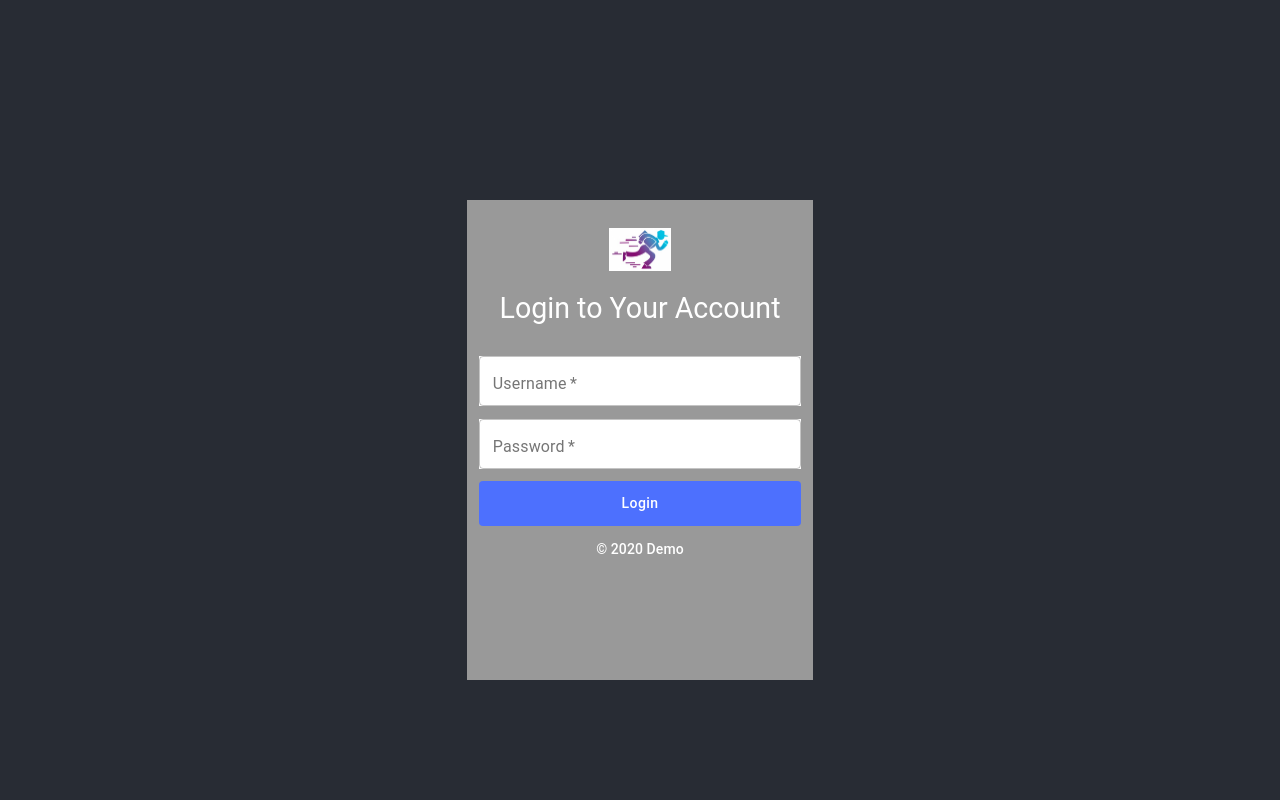
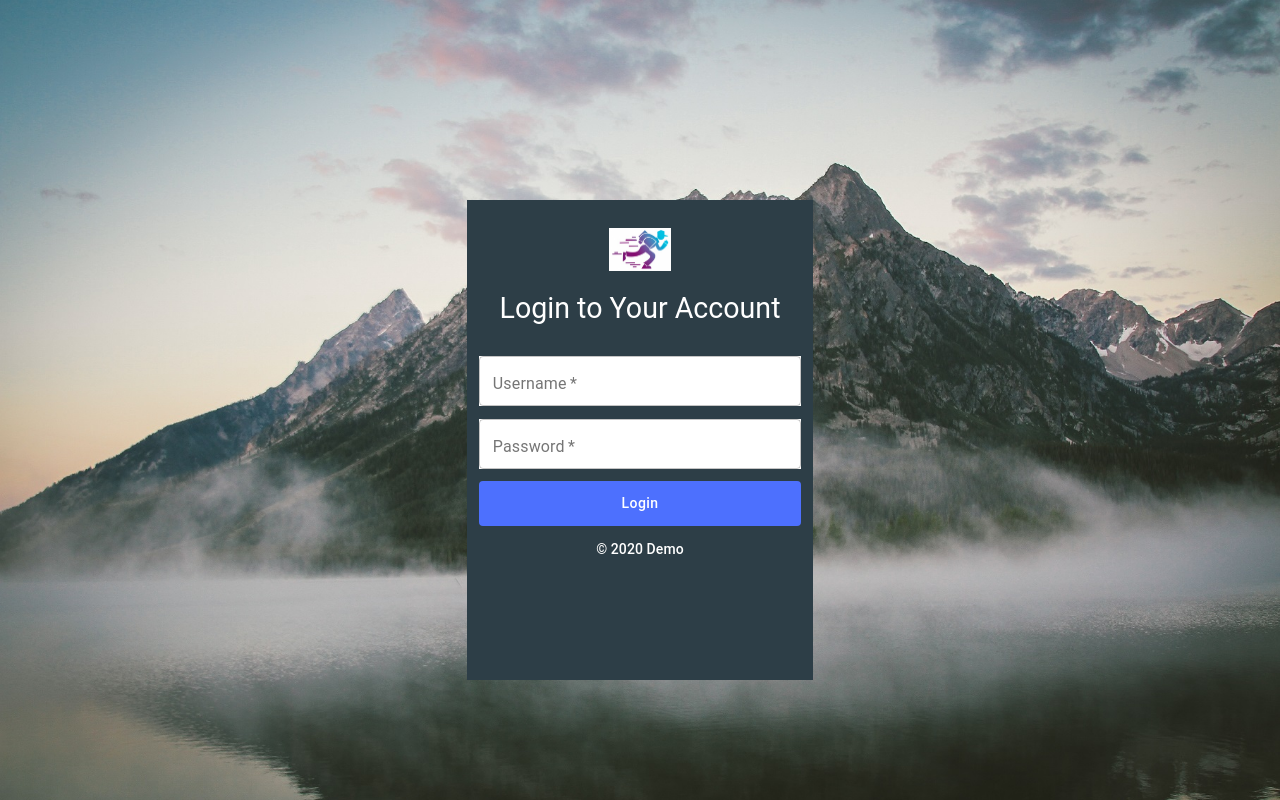
Before and after one commit to sajedakhdair/POS_Project, a React (Create React App) app: page / in a window 1280 px wide. Built offline with nearby package versions, Linux system fonts and the light colour scheme.

Commit message:
add Login Page as a style only

```diff
--- a/src/App.tsx
+++ b/src/App.tsx
@@ -1,15 +1,12 @@
 import React from "react";
 import LogInComponent from "../src/components/LoginComponent";
+import LoginPage from "../src/pages/LoginPage";
 import "./App.css";
 function App() {
   return (
     <div className="App">
       <header className="App-header">
-        <LogInComponent
-          bgColorForForm="#999"
-          bgColorForTextField="#FFF"
-          bgColorForButton="#4d70fe"
-        />
+        <LoginPage />
       </header>
     </div>
   );
--- /dev/null
+++ b/src/pages/LoginPage.tsx
@@ -0,0 +1,31 @@
+import React from "react";
+import Box from "@material-ui/core/Box";
+import { withStyles, WithStyles, createStyles } from "@material-ui/core/styles";
+import LogInComponent from "../components/LoginComponent";
+import BackgroundImage from "../imgs/login.jpg";
+
+const styles = createStyles({
+  root: {
+    display: "flex	",
+    justifyContent: "center",
+    alignItems: "center",
+    backgroundImage: `url(${BackgroundImage})`,
+    height: "100vh",
+    width: "100%",
+    backgroundSize: "cover",
+    backgroundPosition: "center",
+  },
+});
+function LoginPage(props: WithStyles<typeof styles>) {
+  const { classes } = props;
+  return (
+    <Box className={classes.root}>
+      <LogInComponent
+        bgColorForForm="#2D3E47"
+        bgColorForTextField="#FFF"
+        bgColorForButton="#4d70fe"
+      />
+    </Box>
+  );
+}
+export default withStyles(styles)(LoginPage);
```
Also changed, not shown: src/imgs/login.jpg (added).
